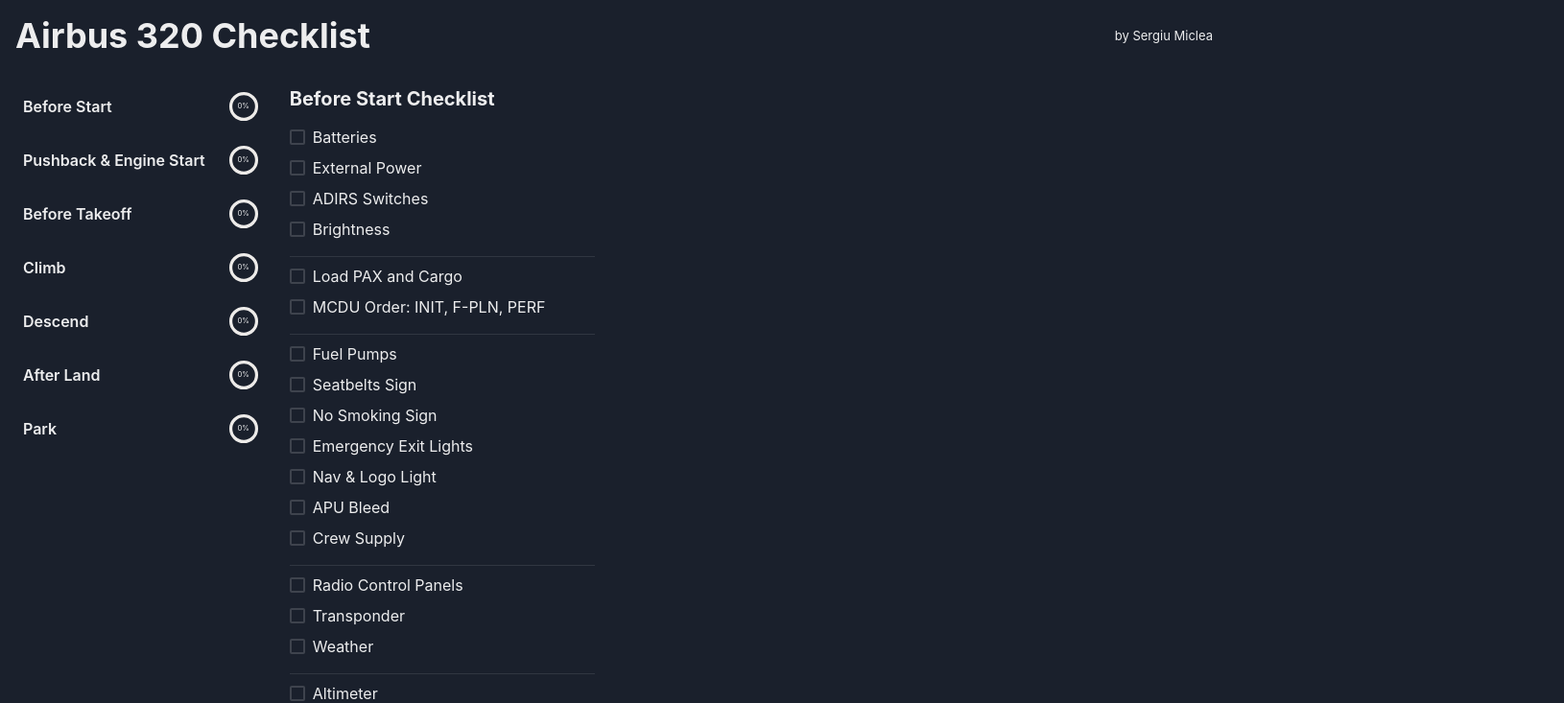
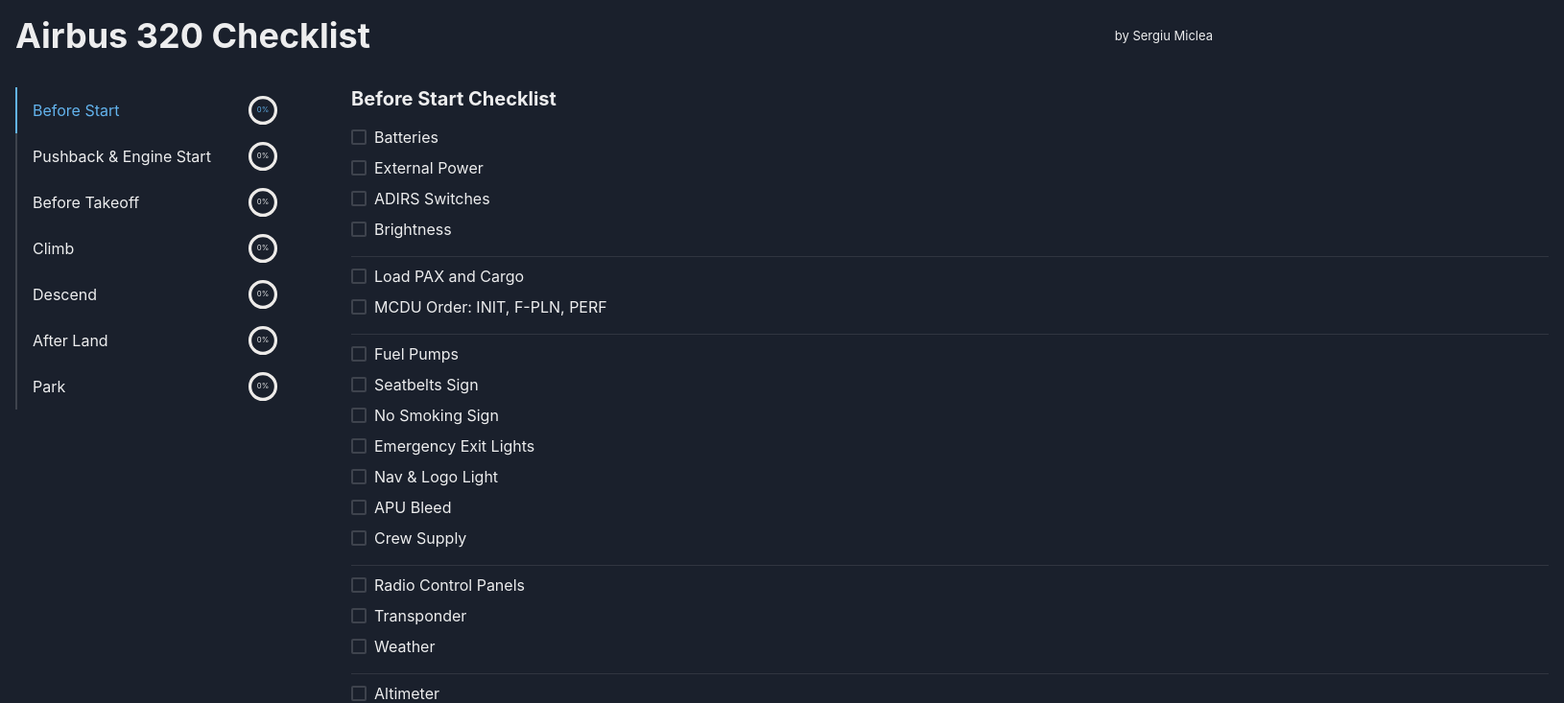
Before and after one commit to smiclea/flightsim-checklist, a React app: page / in a window 1280 px wide. Shown: the top 733 px of the page at 96% size, 1630 px wide, since content can reach past the window. Built offline with nearby package versions, Linux system fonts and the light colour scheme.

Commit message:
Move to tabs

```diff
--- a/client/containers/AirbusChecklistContainer/AirbusChecklistContainer.tsx
+++ b/client/containers/AirbusChecklistContainer/AirbusChecklistContainer.tsx
@@ -1,23 +1,30 @@
 import {
-  Flex, Heading, Spacer, Text,
+  Button,
+  Checkbox,
+  CircularProgress,
+  CircularProgressLabel,
+  Divider,
+  Flex, Heading, Spacer, Tab, TabList, TabPanel, TabPanels, Tabs, Text,
 } from '@chakra-ui/react'
 import { observer } from 'mobx-react-lite'
 import * as React from 'react'
-import { ChecklistPhase, ChecklistTask } from '../../../models/checklist'
+import { ChecklistPhase, ChecklistTask, checklistTaskIsSeparator } from '../../../models/checklist'
 import useStores from '../../stores/useStores'
-import AirbusChecklistContentModule from './modules/AirbusChecklistContentModule/AirbusChecklistContentModule'
-import AirbusChecklistMenuModule from './modules/AirbusChecklistMenuModule/AirbusChecklistMenuModule'
 
 export default observer(() => {
   const { checklistStore } = useStores()
 
-  const handlePhaseClick = (phase: ChecklistPhase) => {
+  const handlePhaseChange = (phase: ChecklistPhase) => {
     checklistStore.setPhase(phase)
   }
 
   const handleTaskChange = (task: ChecklistTask, isDone: boolean) => {
     checklistStore.setTaskDone(task, isDone)
   }
+
+  const areAllTasksForSelectedPhaseDone = checklistStore.selectedPhase.tasks.filter(t => !checklistTaskIsSeparator(t)).length === checklistStore
+    .selectedPhase.tasks.filter(t => !checklistTaskIsSeparator(t) && t.isDone).length
+  const phaseIndex = checklistStore.airbusChecklist.phases.findIndex(p => p.name === checklistStore.selectedPhase.name)
 
   return (
     <Flex direction="column" p={4}>
@@ -27,6 +34,57 @@
         <Text fontSize="small">by Sergiu Miclea</Text>
       </Flex>
       <Flex>
+        <Tabs
+          orientation="vertical"
+          index={phaseIndex}
+          onChange={idx => { handlePhaseChange(checklistStore.airbusChecklist.phases[idx]) }}
+          isLazy
+        >
+          <TabList minW="290px" position="fixed">
+            {checklistStore.airbusChecklist.phases.map(phase => {
+              const tasksTotal = phase.tasks.filter(t => !checklistTaskIsSeparator(t)).length
+              const tasksDone = phase.tasks.filter(t => !checklistTaskIsSeparator(t) && t.isDone).length
+              const percentage = (tasksDone / tasksTotal) * 100
+              return (
+                <Tab justifyContent="start" key={phase.name}>
+                  {phase.name}
+                  <Spacer />
+                  <CircularProgress ml={4} value={percentage} size="32px" color={percentage === 100 ? 'green' : undefined}>
+                    <CircularProgressLabel>{Math.floor(percentage)}%</CircularProgressLabel>
+                  </CircularProgress>
+                </Tab>
+              )
+            })}
+          </TabList>
+          <TabPanels position="absolute" left="350px" width="auto">
+            <TabPanel pt={0}>
+              <Flex direction="column">
+                <Heading size="md" mb={4}>{checklistStore.selectedPhase.name} Checklist</Heading>
+                <Flex direction="column" mb={8}>
+                  {checklistStore.selectedPhase.tasks.map((task, i) => (
+                    checklistTaskIsSeparator(task) ? <Divider key={i} my={2} /> : (
+                      <Checkbox
+                        key={task.id}
+                        isChecked={task.isDone}
+                        onChange={e => handleTaskChange(task, e.target.checked)}
+                        mb={2}
+                      >{task.name}
+                      </Checkbox>
+                    )
+                  ))}
+                </Flex>
+                {checklistStore.nextPhase ? (
+                  <Button
+                    colorScheme={areAllTasksForSelectedPhaseDone ? 'green' : undefined}
+                  >Next Phase: {checklistStore.nextPhase.name}
+                  </Button>
+                ) : null}
+              </Flex>
+            </TabPanel>
+          </TabPanels>
+        </Tabs>
+      </Flex>
+      {/* <Flex>
         <Flex pr={8}>
           <AirbusChecklistMenuModule
             checklist={checklistStore.airbusChecklist}
@@ -40,7 +98,7 @@
             onTaskChange={handleTaskChange}
           />
         </Flex>
-      </Flex>
+      </Flex> */}
     </Flex>
   )
 })
--- a/client/containers/AirbusChecklistContainer/modules/AirbusChecklistContentModule/AirbusChecklistContentModule.tsx
+++ /dev/null
@@ -1,42 +0,0 @@
-import {
-  Button,
-  Checkbox, Divider, Flex, Heading,
-} from '@chakra-ui/react'
-import { observer } from 'mobx-react-lite'
-import * as React from 'react'
-import { ChecklistPhase, ChecklistTask, checklistTaskIsSeparator } from '../../../../../models/checklist'
-
-type Props = {
-  phase: ChecklistPhase
-  nextPhase: ChecklistPhase | null
-  onTaskChange: (task: ChecklistTask, isDone: boolean) => void
-}
-
-export default observer(({ phase, nextPhase, onTaskChange }: Props) => {
-  const areAllTasksDone = phase.tasks.filter(t => !checklistTaskIsSeparator(t)).length === phase.tasks
-    .filter(t => !checklistTaskIsSeparator(t) && t.isDone).length
-  return (
-    <Flex direction="column">
-      <Heading size="md" mb={4}>{phase.name} Checklist</Heading>
-      <Flex direction="column" mb={8}>
-        {phase.tasks.map((task, i) => (
-          checklistTaskIsSeparator(task) ? <Divider key={i} my={2} /> : (
-            <Checkbox
-              key={task.id}
-              isChecked={task.isDone}
-              onChange={e => onTaskChange(task, e.target.checked)}
-              mb={2}
-            >{task.name}
-            </Checkbox>
-          )
-        ))}
-      </Flex>
-      {nextPhase ? (
-        <Button
-          colorScheme={areAllTasksDone ? 'green' : undefined}
-        >Next Phase: {nextPhase.name}
-        </Button>
-      ) : null}
-    </Flex>
-  )
-})
--- a/client/containers/AirbusChecklistContainer/modules/AirbusChecklistMenuModule/AirbusChecklistMenuModule.tsx
+++ /dev/null
@@ -1,42 +0,0 @@
-import {
-  Button,
-  CircularProgress, CircularProgressLabel, Flex,
-} from '@chakra-ui/react'
-import { observer } from 'mobx-react-lite'
-import * as React from 'react'
-import { Checklist, ChecklistPhase, checklistTaskIsSeparator } from '../../../../../models/checklist'
-
-type Props = {
-  checklist: Checklist
-  onPhaseClick: (phase: ChecklistPhase) => void
-}
-
-export default observer(({ checklist, onPhaseClick }: Props) => (
-  <Flex direction="column">
-    {checklist.phases.map(phase => {
-      const tasksTotal = phase.tasks.filter(t => !checklistTaskIsSeparator(t)).length
-      const tasksDone = phase.tasks.filter(t => !checklistTaskIsSeparator(t) && t.isDone).length
-      const percentage = (tasksDone / tasksTotal) * 100
-      return (
-        <Flex
-          key={phase.name}
-          align="center"
-          mb={4}
-        >
-          <Button
-            variant="unstyled"
-            pl={2}
-            pr={2}
-            flexGrow={1}
-            textAlign="left"
-            onClick={() => onPhaseClick(phase)}
-          >{phase.name}
-          </Button>
-          <CircularProgress ml={4} value={percentage} size="32px" color={percentage === 100 ? 'green' : undefined}>
-            <CircularProgressLabel>{Math.floor(percentage)}%</CircularProgressLabel>
-          </CircularProgress>
-        </Flex>
-      )
-    })}
-  </Flex>
-))
```
